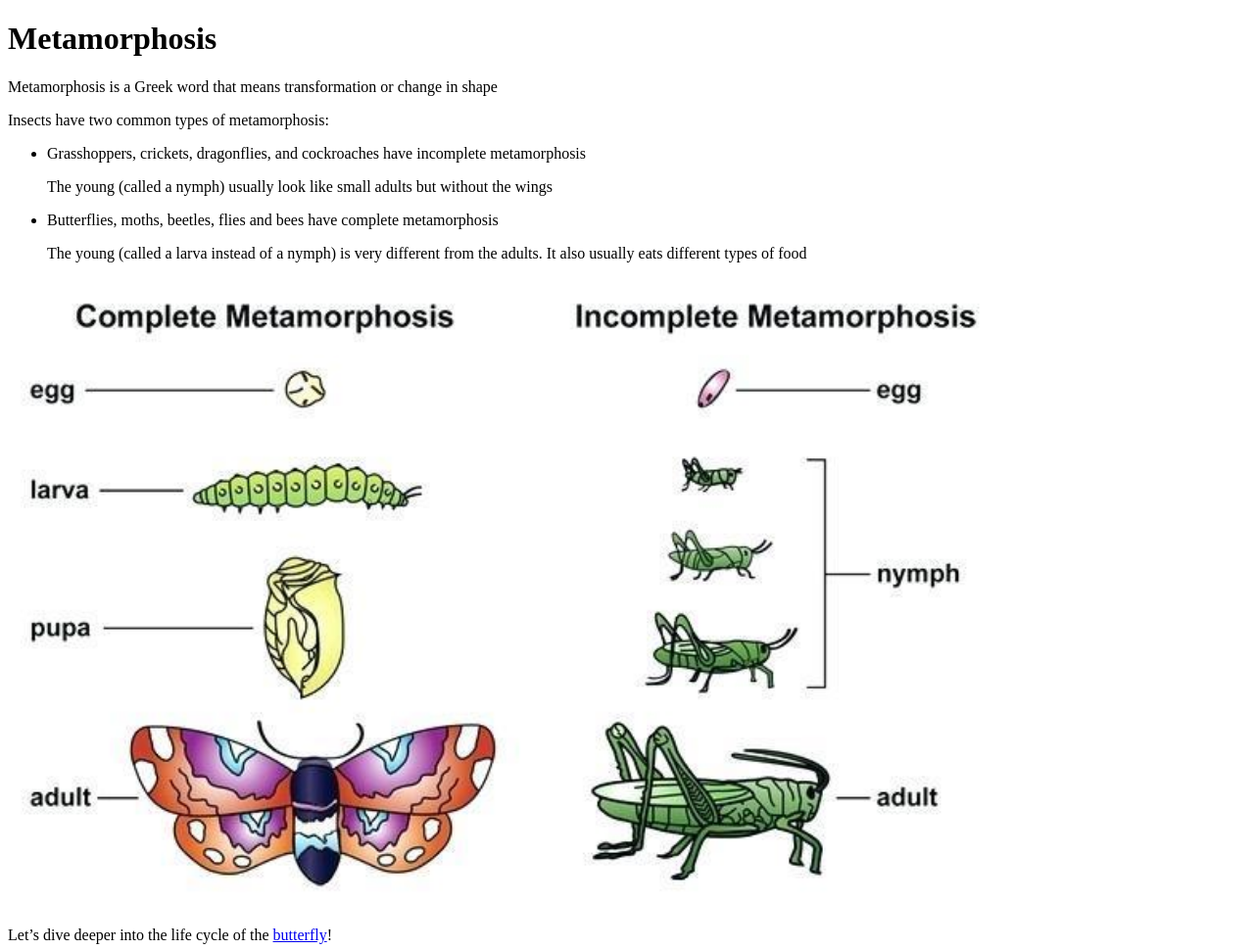
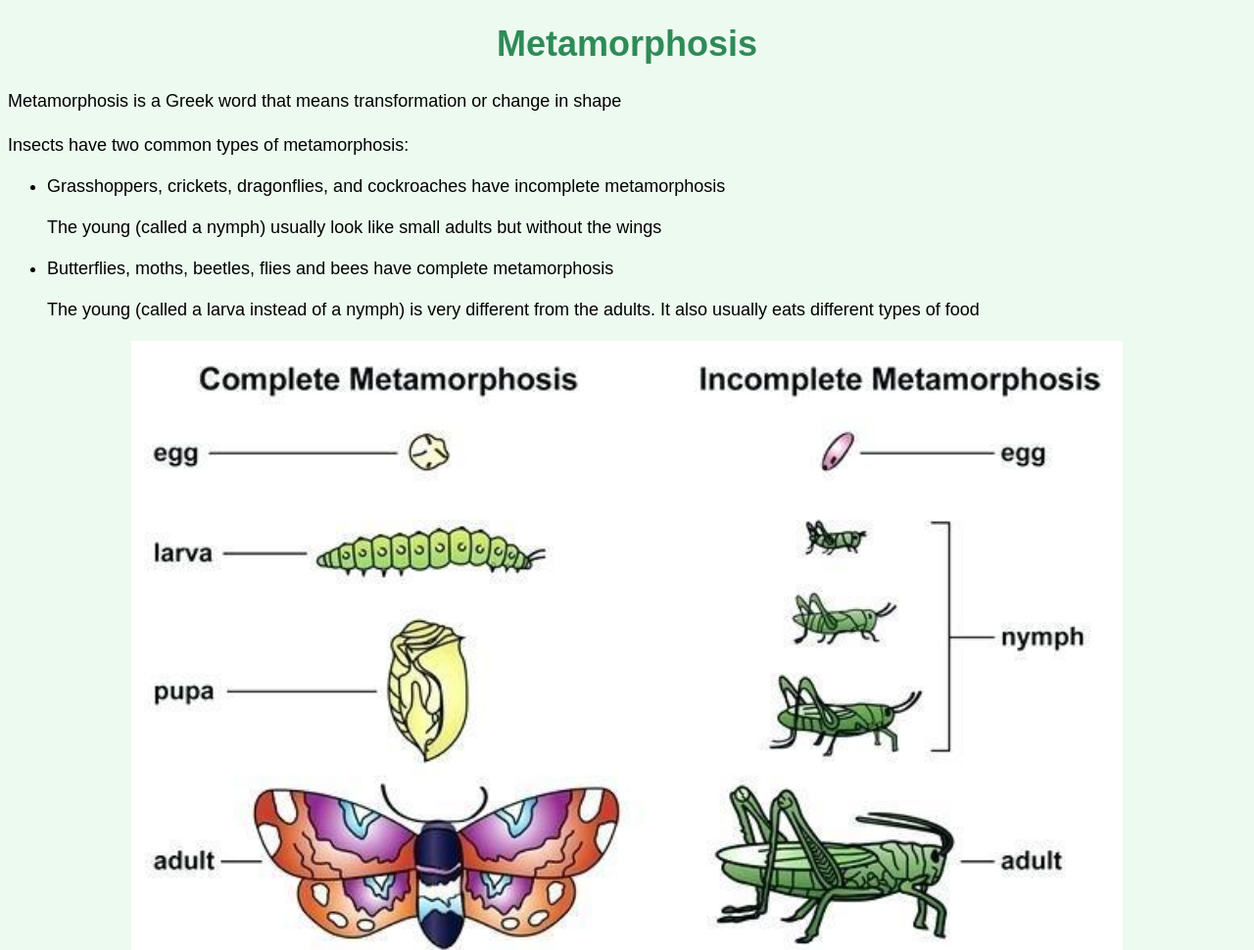
Before and after one commit to tle2-npu/lifecycle-butterfly, a plain HTML site: page index.html in a window 1280 px wide. Shown: the top 970 px of the page at 98% size. Drawn offline with Linux system fonts and the light colour scheme.

Commit message:
applied basic styles

```diff
--- a/css/style.css
+++ b/css/style.css
@@ -0,0 +1,18 @@
+body {
+    background-color: #edfaf0;
+    font-family: 'Arial', sans-serif;
+    font-size: 18px;
+}
+h1 {
+    text-align: center;
+    color: #2e8b57;
+    font-size: 36px;
+}
+p {
+    text-align: left;
+    line-height: 1.5;
+}
+img {
+    display: block;
+    margin: 0 auto;
+}
--- a/index.html
+++ b/index.html
@@ -3,6 +3,9 @@
   <head>
     <title>Metamorphosis</title>
     <!-- <title>: Sets the page title shown in the browser tab -->
+
+    <link rel="stylesheet" href="css/style.css">
+    <!-- Link to the stylesheet called style.css -->
   </head>
   <body>
     <header>
```
Also changed, not shown: page2.html (+3 -0 lines).
